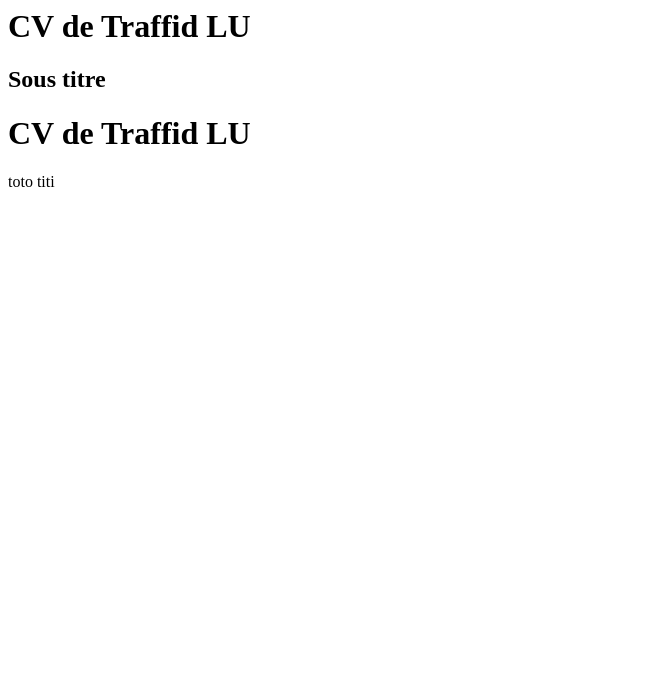
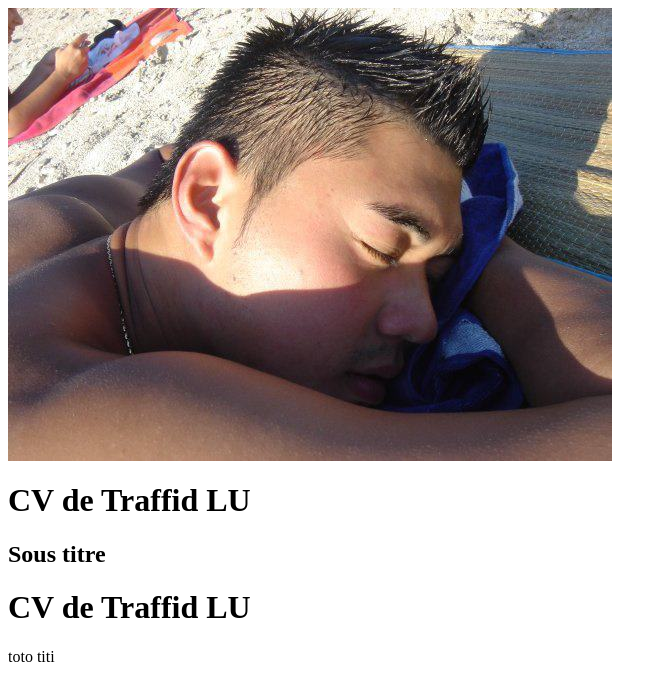
Before and after one commit to spoiledrat/spoiledrat.github.com, a plain HTML site: page index.html in a window 1280 px wide. Shown: the whole page, without its empty margins (0-667 px from the left). Drawn offline with Linux system fonts and the light colour scheme.

Commit message:
add photo

```diff
--- a/index.html
+++ b/index.html
@@ -1,5 +1,6 @@
 <html>
 	<body>
+		<img src="images/photo.jpg" />
 		<h1>CV de Traffid LU</h1>
 		<h2>Sous titre</h2>
 		<h1>CV de Traffid LU</h1>
```
Also changed, not shown: images/photo.jpg (added).
